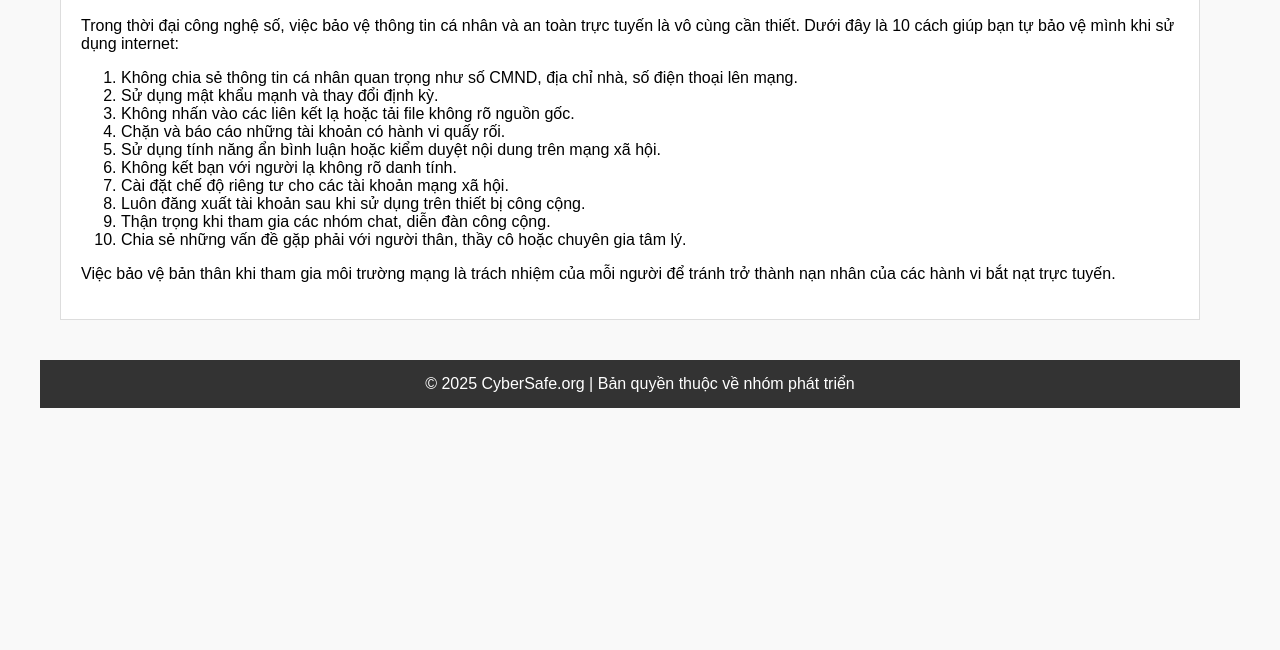
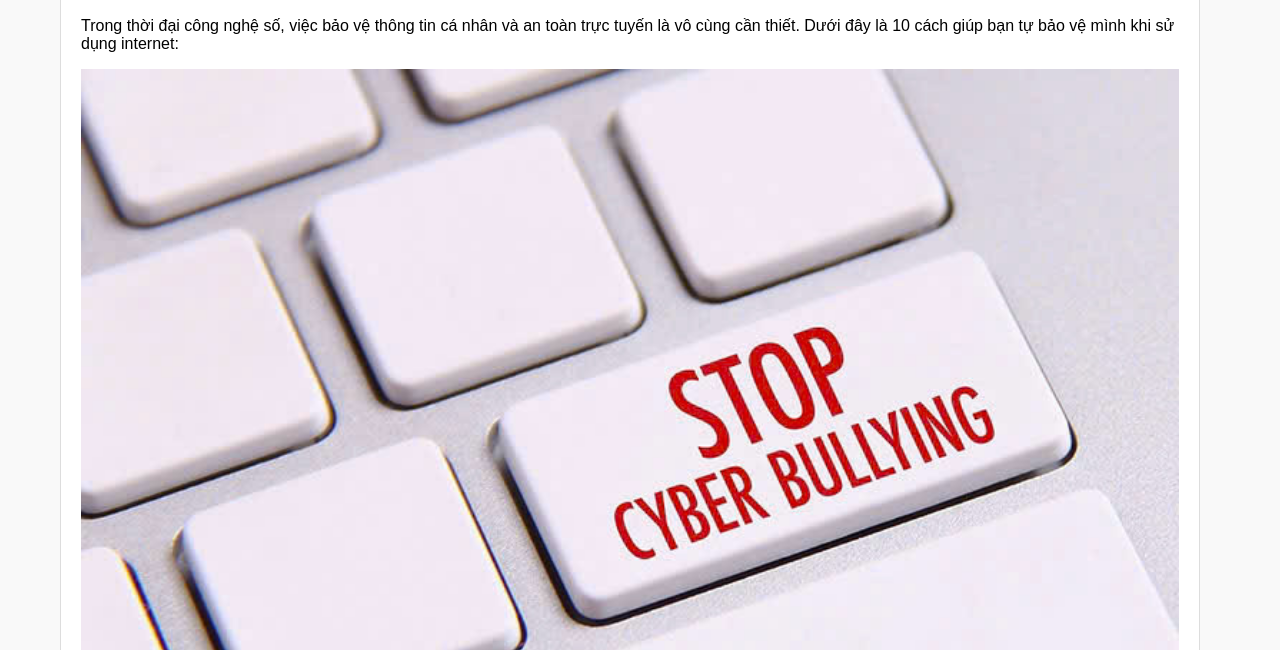
Before and after one commit to Katscript1603/CyberSafe, a plain HTML site: page tintuc1.html in a window 1280 px wide. Shown: the part 150-800 px from the top of the page. Drawn offline with Linux system fonts and the light colour scheme.

Commit message:
Cập nhật lại giao diện

```diff
--- a/tintuc1.html
+++ b/tintuc1.html
@@ -17,12 +17,16 @@
             </nav>
         </header>
 
+
+
         <div class="content-area">
             <main>
                 <article>
                     <h2>10 cách tự bảo vệ bản thân trên mạng</h2>
                 <p>Trong thời đại công nghệ số, việc bảo vệ thông tin cá nhân và an toàn trực tuyến là vô cùng cần thiết. Dưới đây là 10 cách giúp bạn tự bảo vệ mình khi sử dụng internet:</p>
-
+                <div class="banner">
+                    <img src="images/tintuc1.jpg" alt="Banner 10 Cách Chống Bắt Nạt Mạng">
+                </div>
             <ol>
                 <li>Không chia sẻ thông tin cá nhân quan trọng như số CMND, địa chỉ nhà, số điện thoại lên mạng.</li>
                 <li>Sử dụng mật khẩu mạnh và thay đổi định kỳ.</li>
```
Also changed, not shown: index.html (+1 -0 lines), tintuc2.html (+3 -1 lines), tintuc3.html (+3 -1 lines), images/banner.jpg (added), images/banner1.jpg (added), images/tintuc1.jpg (added), images/tintuc2.jpg (added), images/tintuc3.jpg (added).
